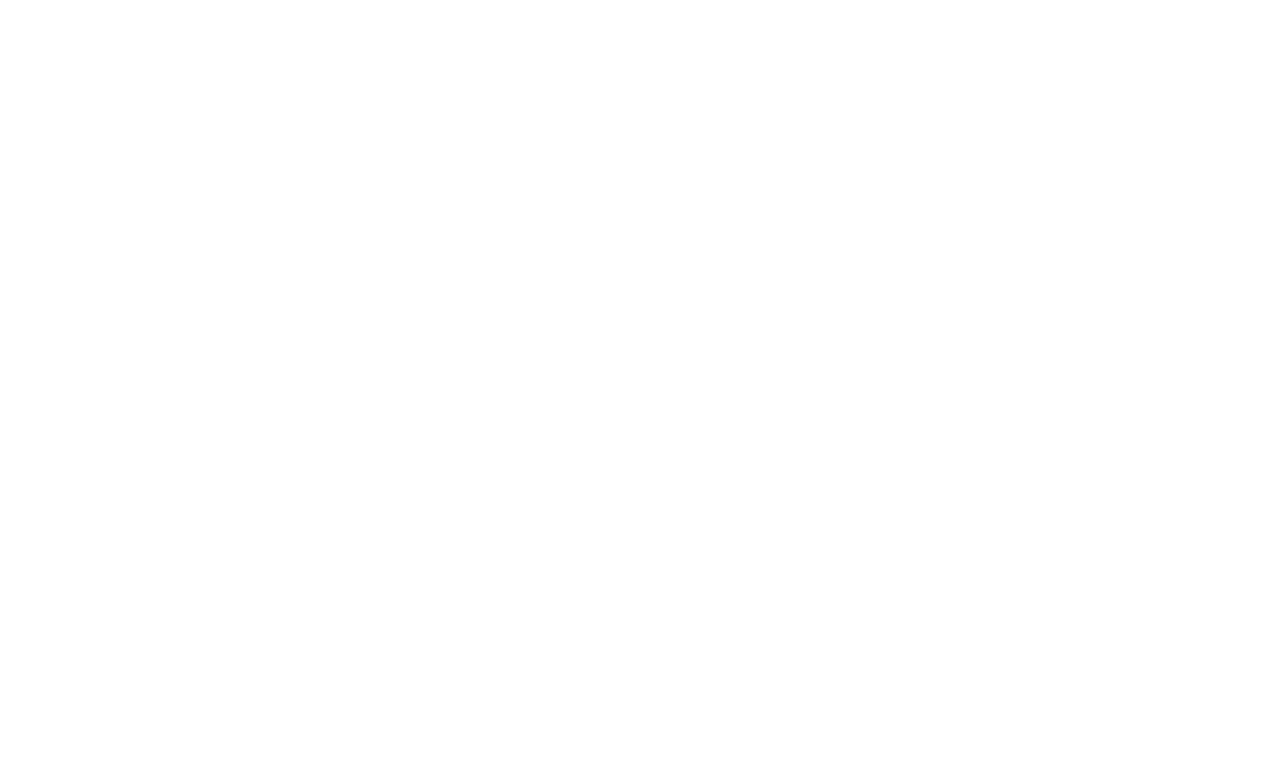
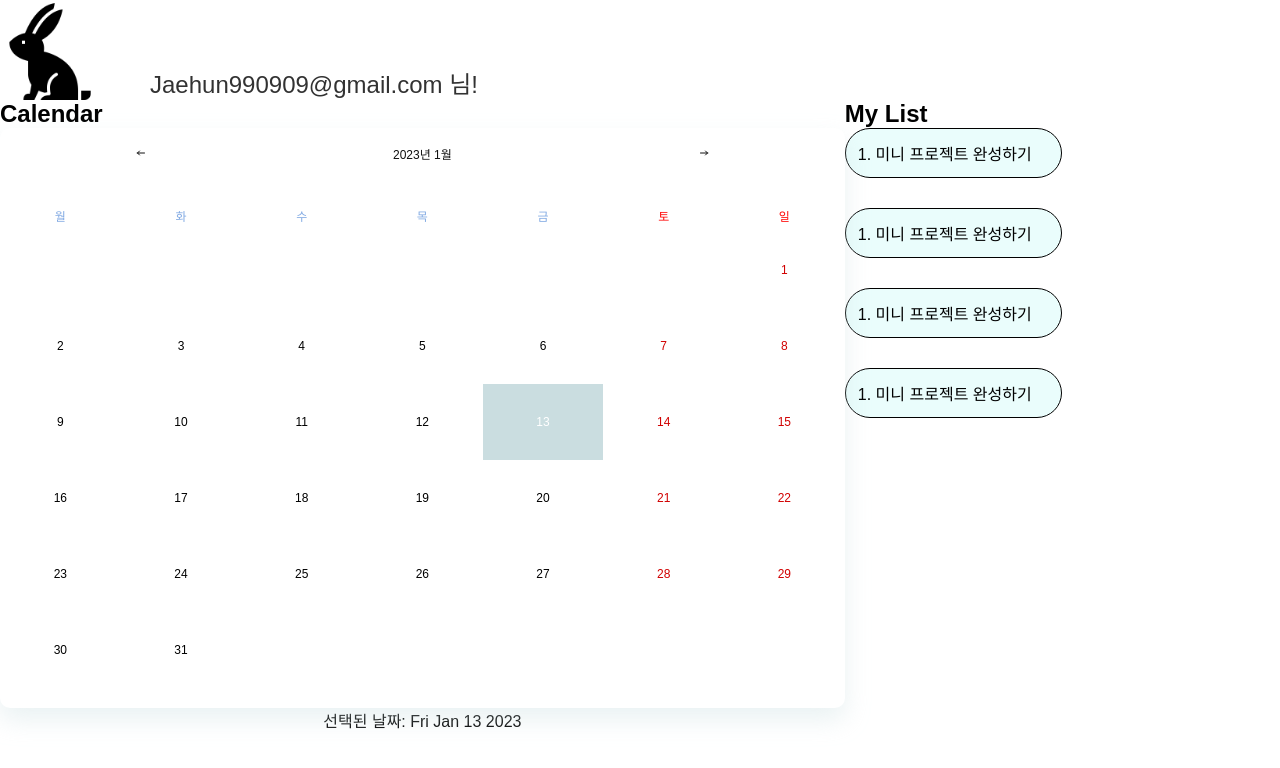
Before and after one commit to ToBeList/FeDev, a Next.js app in the folder ttobe/: page / in a window 1280 px wide. Shown: the top 768 px of the page. Built offline with nearby package versions, Linux system fonts and the light colour scheme.

Commit message:
chore: npm install 추가 사항

```diff
--- a/ttobe/src/pages/index.tsx
+++ b/ttobe/src/pages/index.tsx
@@ -1,3 +1,9 @@
+import MainPage from "./MainPage";
+
 export default function Home() {
-  return <></>;
+  return (
+    <>
+      <MainPage />
+    </>
+  );
 }
```
Also changed, not shown: ttobe/package.json (+7 -0 lines), 1 other file (tests, documents, lock files or other folders).
